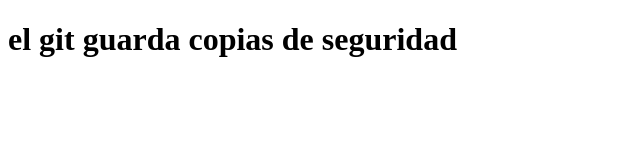
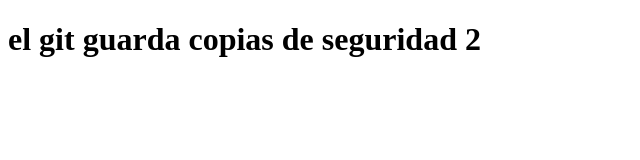
Before and after one commit to stevenhow18/git.-sistemasoperativos, a plain HTML site: page index.html in a window 1280 px wide. Shown: the full height of the page, 0-640 px from the left. Drawn offline with Linux system fonts and the light colour scheme.

Commit message:
agregué un h1 parte 2

```diff
--- a/estilos.css
+++ b/estilos.css
@@ -0,0 +1 @@
+hola
--- a/index.html
+++ b/index.html
@@ -7,6 +7,6 @@
     <title>Document</title>
 </head>
 <body>
-    <h1>el git guarda copias de seguridad</h1>
+    <h1>el git guarda copias de seguridad 2</h1>
 </body>
 </html>
```
